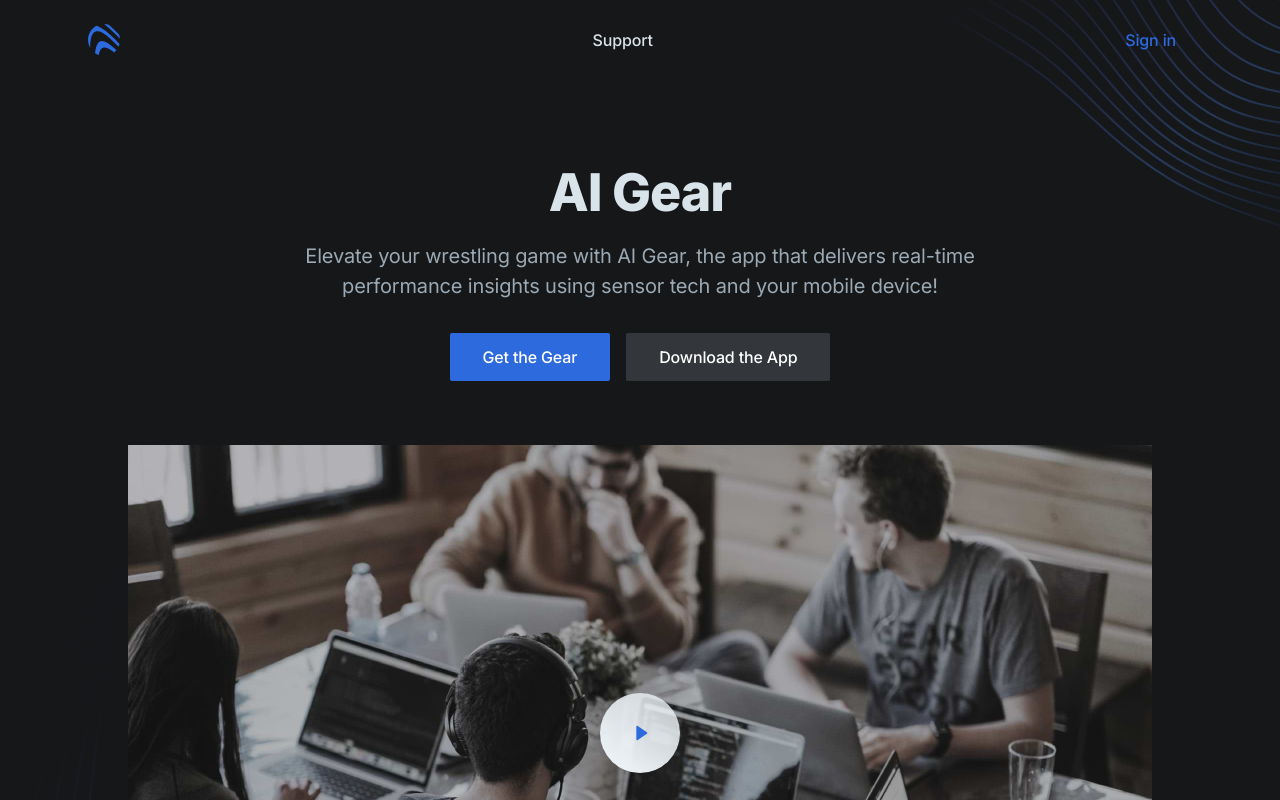
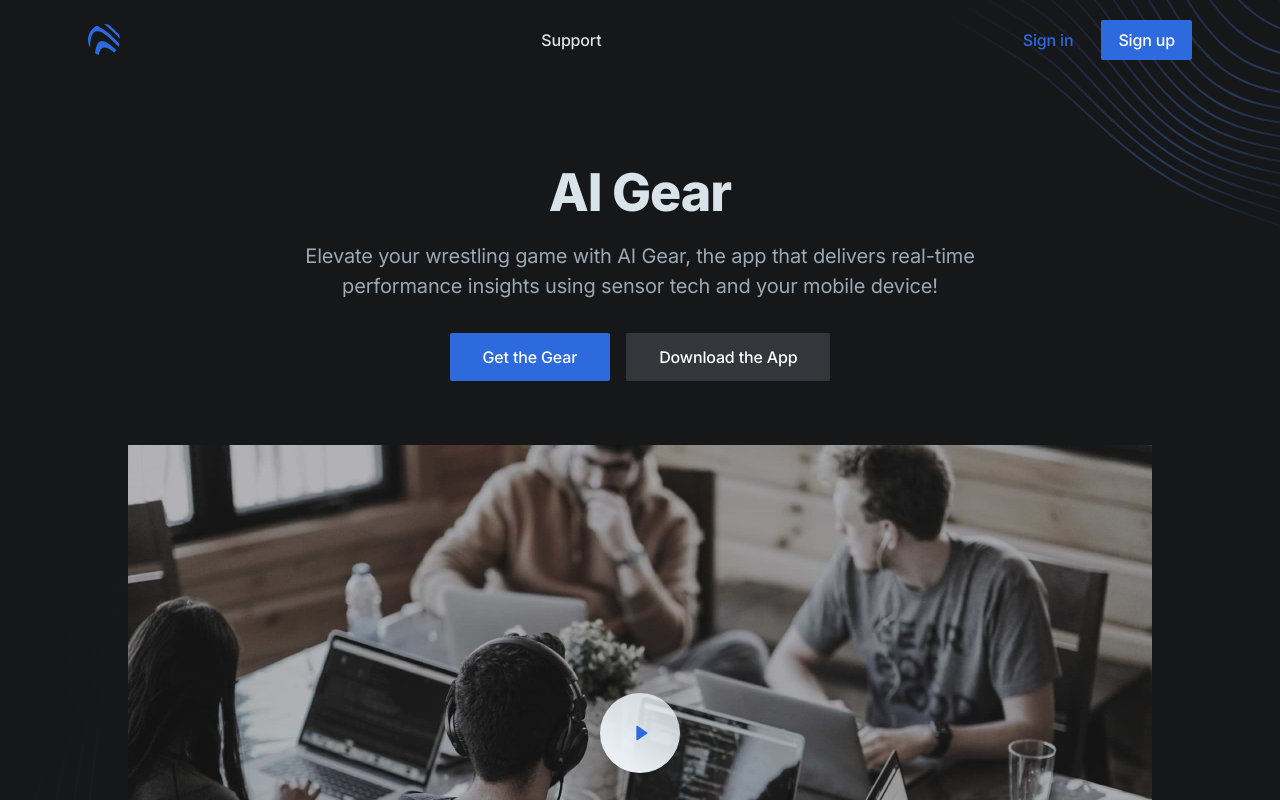
Before and after one commit to shoopapa/ai-gear, a Next.js app in the folder apps/marketing/: page / in a window 1280 px wide. Shown: the top 800 px of the page. Built offline with nearby package versions, Linux system fonts and the light colour scheme.

Commit message:
update mobile site

```diff
--- a/apps/marketing/components/ui/header.tsx
+++ b/apps/marketing/components/ui/header.tsx
@@ -32,15 +32,19 @@ export default function Header() {
             <ul className="flex grow justify-end flex-wrap items-center">
               <li>
                 <Link
-                  href="https://app.ai-gear.com/sign-in"
+                  href="/signin"
                   className="font-medium text-purple-600 hover:text-gray-200 px-4 py-3 flex items-center transition duration-150 ease-in-out"
                 >
                   Sign in
                 </Link>
               </li>
+              <li>
+                <Link href="/signup" className="btn-sm text-white bg-purple-600 hover:bg-purple-700 ml-3">
+                  Sign up
+                </Link>
+              </li>
             </ul>
           </nav>
-
           <MobileMenu />
 
         </div>
--- a/apps/marketing/components/ui/mobile-menu.tsx
+++ b/apps/marketing/components/ui/mobile-menu.tsx
@@ -61,6 +61,11 @@ export default function MobileMenu() {
       >
         <ul className="bg-gray-800 px-4 py-2">
           <li>
+            <Link href="/signin" className="flex font-medium w-full text-purple-100 hover:text-gray-400 py-2 justify-center" onClick={() => setMobileNavOpen(false)}>
+              Support
+            </Link>
+          </li>
+          <li>
             <Link href="/signin" className="flex font-medium w-full text-purple-600 hover:text-gray-200 py-2 justify-center" onClick={() => setMobileNavOpen(false)}>
               Sign in
             </Link>
@@ -73,6 +78,7 @@ export default function MobileMenu() {
               Sign up
             </Link>
           </li>
+
         </ul>
       </nav>
     </div>
```
